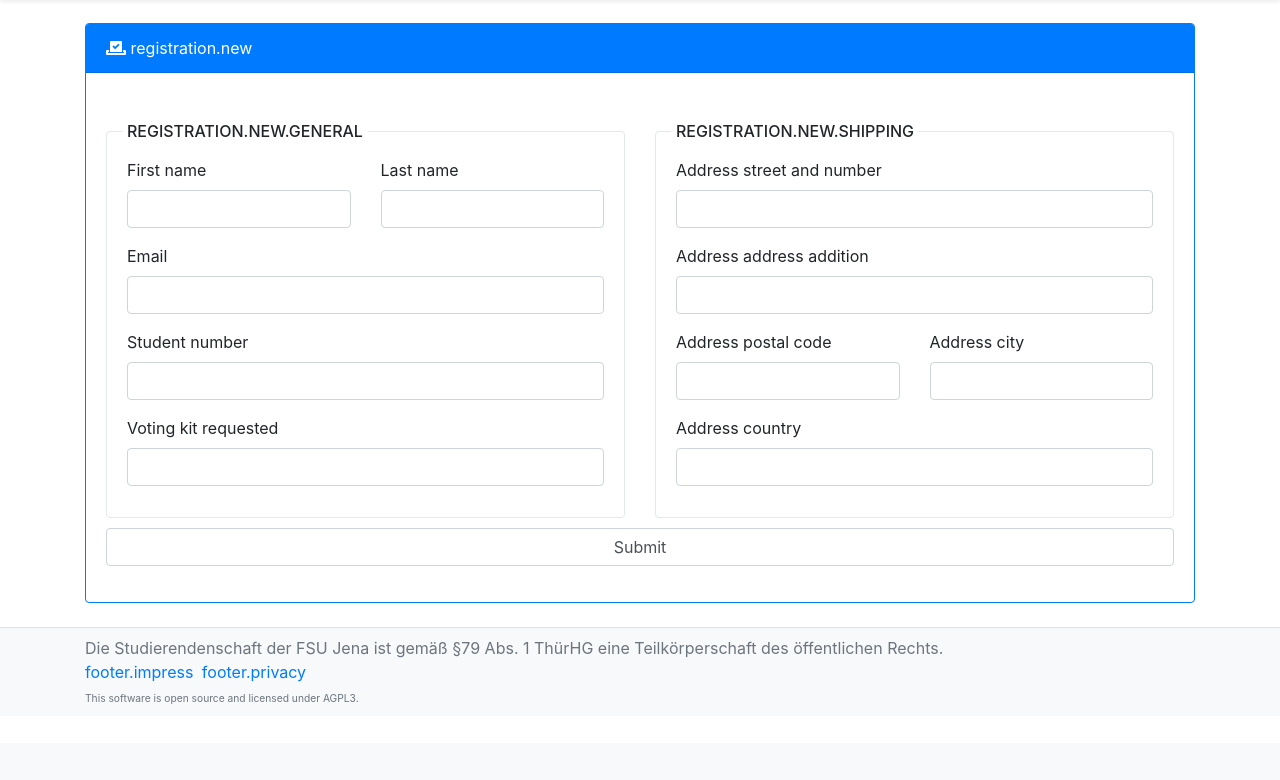
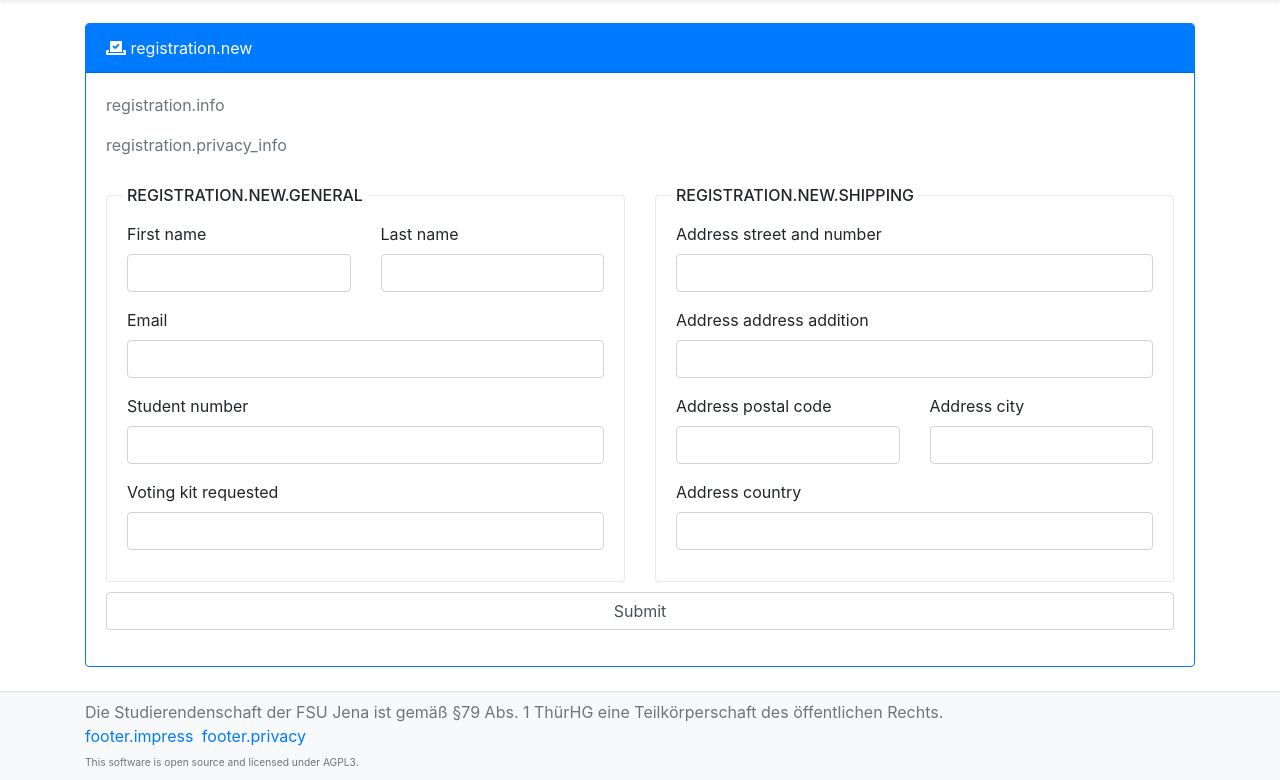
Before and after one commit to jbtronics/stura-urabstimmung, a Symfony app: template templates/PostalVotingRegistration/registration.html.twig in a window 1280 px wide. Shown: the part 57-837 px from the top of the page. Before the commit the page ends 761 px from the top, so only its background shows below. Run offline with Twig, Linux system fonts and the light colour scheme; the template is opened without the code that fills it, so the values that code supplies are empty; form fields are guessed from the names that the template uses; some libraries are stand-ins or nearby versions.

Commit message:
Added info to registration page.

```diff
--- a/templates/PostalVotingRegistration/registration.html.twig
+++ b/templates/PostalVotingRegistration/registration.html.twig
@@ -3,8 +3,8 @@
 {% block card_title %}<i class="fas fa-vote-yea fa-fw"></i> {% trans %}registration.new{% endtrans %}{% endblock %}
 
 {% block card_content %}
-    <p class="text-muted">
-    </p>
+    <p class="text-muted">{% trans %}registration.info{% endtrans %}</p>
+    <p class="text-muted">{% trans %}registration.privacy_info{% endtrans %}</p>
 
     {{ form_start(form) }}
 
```
Also changed, not shown: 1 other file.
